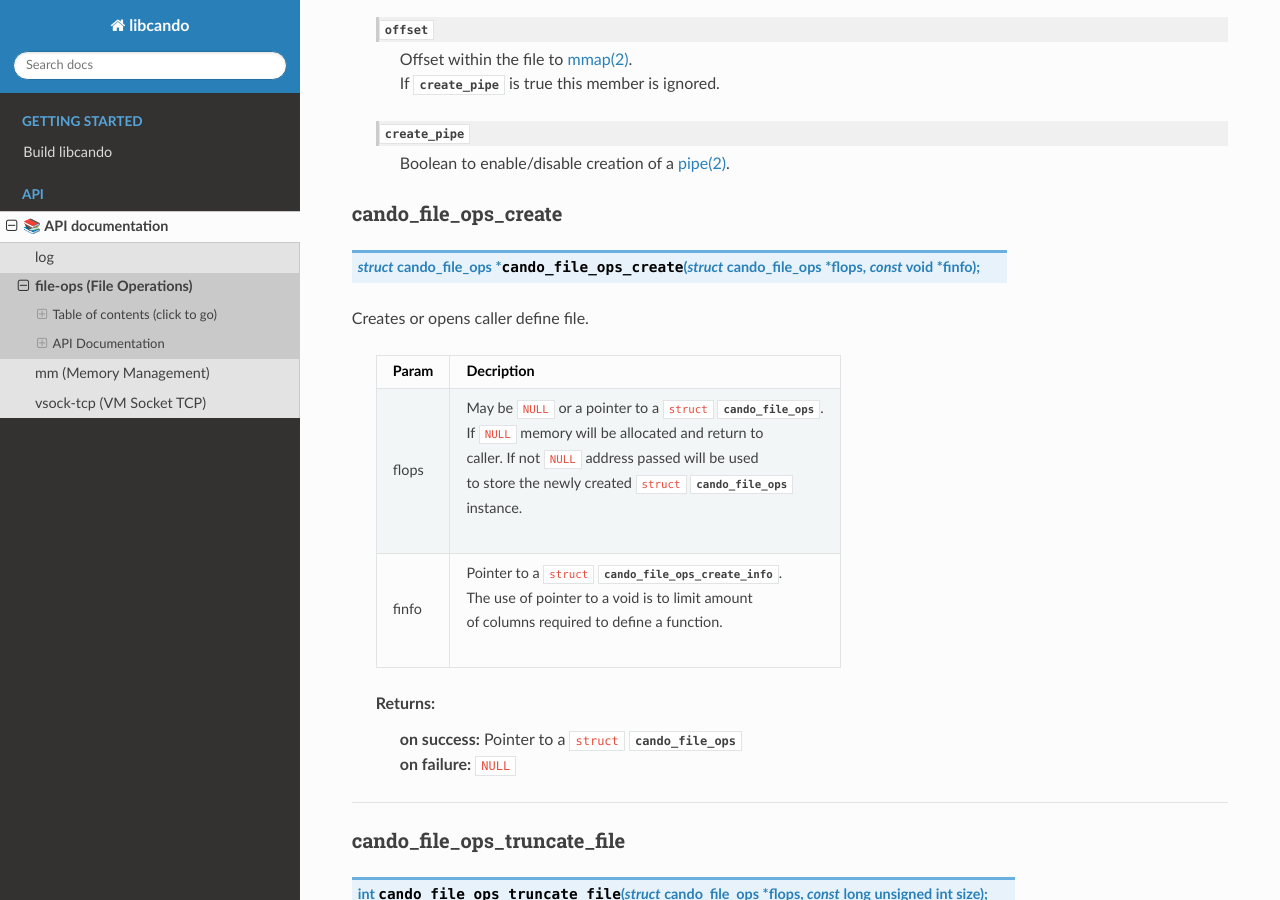
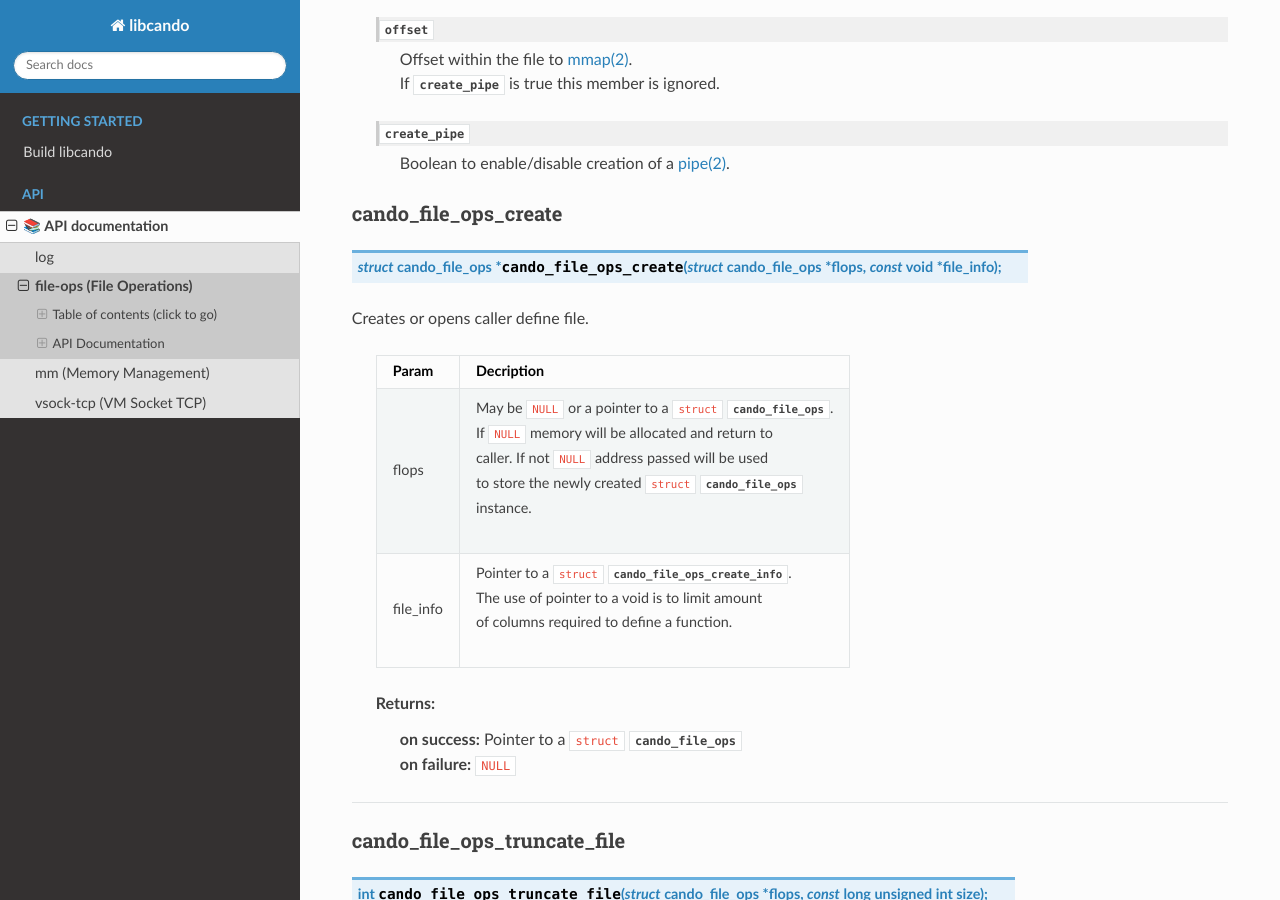
Before and after one commit to under-view/libcando, a Sphinx documentation site: the page built from docs/file-ops.rst, in a window 1280 px wide and 900 px high, scrolled down 2492 px. Built offline with Sphinx 7.4.7 and the Read the Docs theme 3.1.0, drawn with Linux system fonts in a browser that asks for light colours; formulas are drawn with MathJax 3; some of the changed text lies outside the part shown.

Commit message:
file-ops: rename finfo -> file_info
Signed-off-by: Vincent Davis Jr <vince@underview.tech>

```diff
--- a/docs/file-ops.rst
+++ b/docs/file-ops.rst
@@ -121,7 +121,7 @@ cando_file_ops_create_info
 cando_file_ops_create
 =====================
 
-.. c:function:: struct cando_file_ops *cando_file_ops_create(struct cando_file_ops *flops, const void *finfo);
+.. c:function:: struct cando_file_ops *cando_file_ops_create(struct cando_file_ops *flops, const void *file_info);
 
 | Creates or opens caller define file.
 
@@ -136,7 +136,7 @@ cando_file_ops_create
 		    | caller. If not ``NULL`` address passed will be used
 		    | to store the newly created ``struct`` :c:struct:`cando_file_ops`
 		    | instance.
-		* - finfo
+		* - file_info
 		  - | Pointer to a ``struct`` :c:struct:`cando_file_ops_create_info`.
 		    | The use of pointer to a void is to limit amount
 		    | of columns required to define a function.
@@ -206,7 +206,7 @@ cando_file_ops_zero_copy_info
 cando_file_ops_zero_copy
 ========================
 
-.. c:function:: int cando_file_ops_zero_copy(struct cando_file_ops *flops, const void *finfo);
+.. c:function:: int cando_file_ops_zero_copy(struct cando_file_ops *flops, const void *file_info);
 
 | Sets the data in a file at a given offset up to a given size
 | without copying the buffer into userspace.
@@ -218,7 +218,7 @@ cando_file_ops_zero_copy
 	          - Decription
 		* - flops
 		  - | Pointer to a valid ``struct`` :c:struct:`cando_file_ops`.
-		* - finfo
+		* - file_info
 		  - | Pointer to a ``struct`` :c:struct:`cando_file_ops_zero_copy_info`.
 		    | The use of pointer to a void is to limit amount
 		    | of columns required to define a function.
@@ -429,7 +429,7 @@ cando_file_ops_set_data_info
 cando_file_ops_set_data
 =======================
 
-.. c:function:: int cando_file_ops_set_data(struct cando_file_ops *flops, const void *finfo);
+.. c:function:: int cando_file_ops_set_data(struct cando_file_ops *flops, const void *file_info);
 
 | Sets data in a file at a given offset up to a given size.
 
@@ -440,7 +440,7 @@ cando_file_ops_set_data
 	          - Decription
 		* - flops
 		  - | Pointer to a valid ``struct`` :c:struct:`cando_file_ops`.
-		* - finfo
+		* - file_info
 		  - | Pointer to a ``struct`` :c:struct:`cando_file_ops_set_data_info`.
 		    | The use of pointer to a void is to limit amount
 		    | of columns required to define a function.
```
Also changed, not shown: 3 other files.
